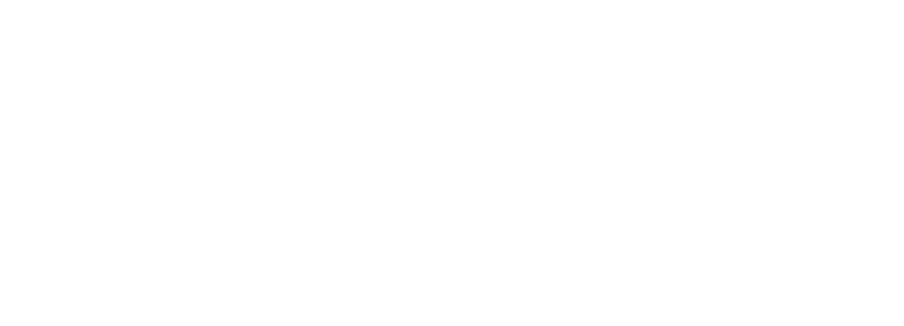
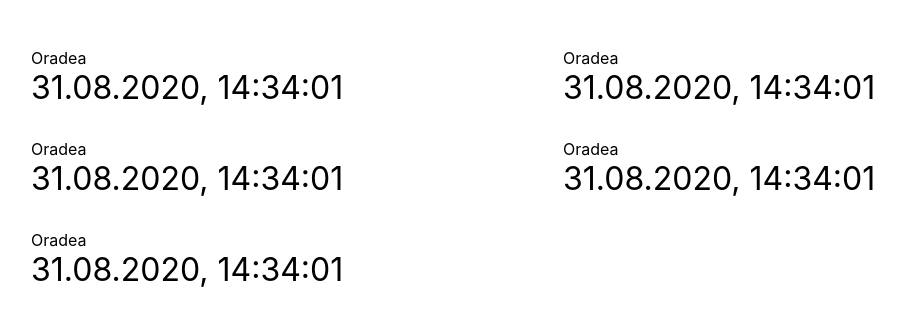
Before and after one commit to StefanNorbert/current_time, a React (Create React App) app: page / in a window 1280 px wide. Shown: the top 326 px of the page, without its empty margins (17-921 px from the left). Built offline with nearby package versions, Linux system fonts and the light colour scheme.

Commit message:
display some Clock components for test

```diff
--- a/src/App.css
+++ b/src/App.css
@@ -1,38 +1,4 @@
-.App {
-  text-align: center;
+.container {
+  display: flex;
+  flex-wrap: wrap;
 }
-
-.App-logo {
-  height: 40vmin;
-  pointer-events: none;
-}
-
-@media (prefers-reduced-motion: no-preference) {
-  .App-logo {
-    animation: App-logo-spin infinite 20s linear;
-  }
-}
-
-.App-header {
-  background-color: #282c34;
-  min-height: 100vh;
-  display: flex;
-  flex-direction: column;
-  align-items: center;
-  justify-content: center;
-  font-size: calc(10px + 2vmin);
-  color: white;
-}
-
-.App-link {
-  color: #61dafb;
-}
-
-@keyframes App-logo-spin {
-  from {
-    transform: rotate(0deg);
-  }
-  to {
-    transform: rotate(360deg);
-  }
-}
--- a/src/App.js
+++ b/src/App.js
@@ -19,11 +19,17 @@
     }
 
 
-  render() {
-    return (
-      <Clock/>
-    );
-  }
+    render() {
+        return (
+            <div className="container">
+                <Clock/>
+                <Clock/>
+                <Clock/>
+                <Clock/>
+                <Clock/>
+            </div>
+        );
+    }
 }
 
 export default App;
--- /dev/null
+++ b/src/Components/Clock.css
@@ -0,0 +1,12 @@
+.clock {
+    margin: 1rem;
+    min-width: 500px;
+}
+
+.clock__location {
+    font-size: 1rem;
+}
+
+.clock__time {
+    font-size: 2rem;
+}
--- a/src/Components/Clock.js
+++ b/src/Components/Clock.js
@@ -1,9 +1,12 @@
 import React from 'react';
+
+import './Clock.css';
 
 class Clock extends React.Component {
     constructor(props) {
         super(props);
         this.state = {
+            time: new Date()
         };
     }
 
@@ -16,11 +19,15 @@
     }
 
 
-  render() {
-    return (
-      <div></div>
-    );
-  }
+    render() {
+        console.log("time: ", this.state.time, typeof this.state.time);
+        return (
+            <div className="clock">
+                <div className="clock__location">Oradea</div>
+                <div className="clock__time">{this.state.time.toLocaleString('ro-RO')}</div>
+            </div>
+        );
+    }
 }
 
 export default Clock;
--- a/src/index.css
+++ b/src/index.css
@@ -11,3 +11,7 @@
   font-family: source-code-pro, Menlo, Monaco, Consolas, 'Courier New',
     monospace;
 }
+
+#root {
+  padding: 2rem;
+}
```
